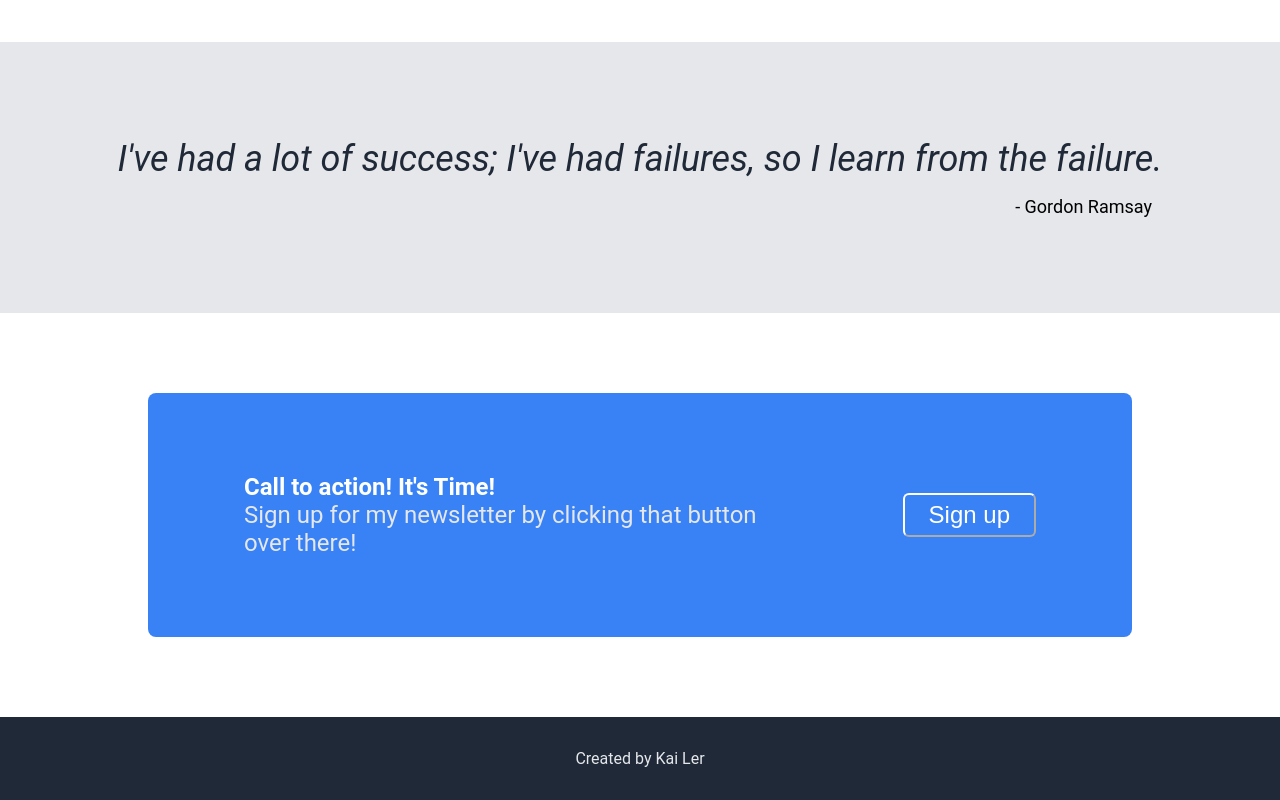
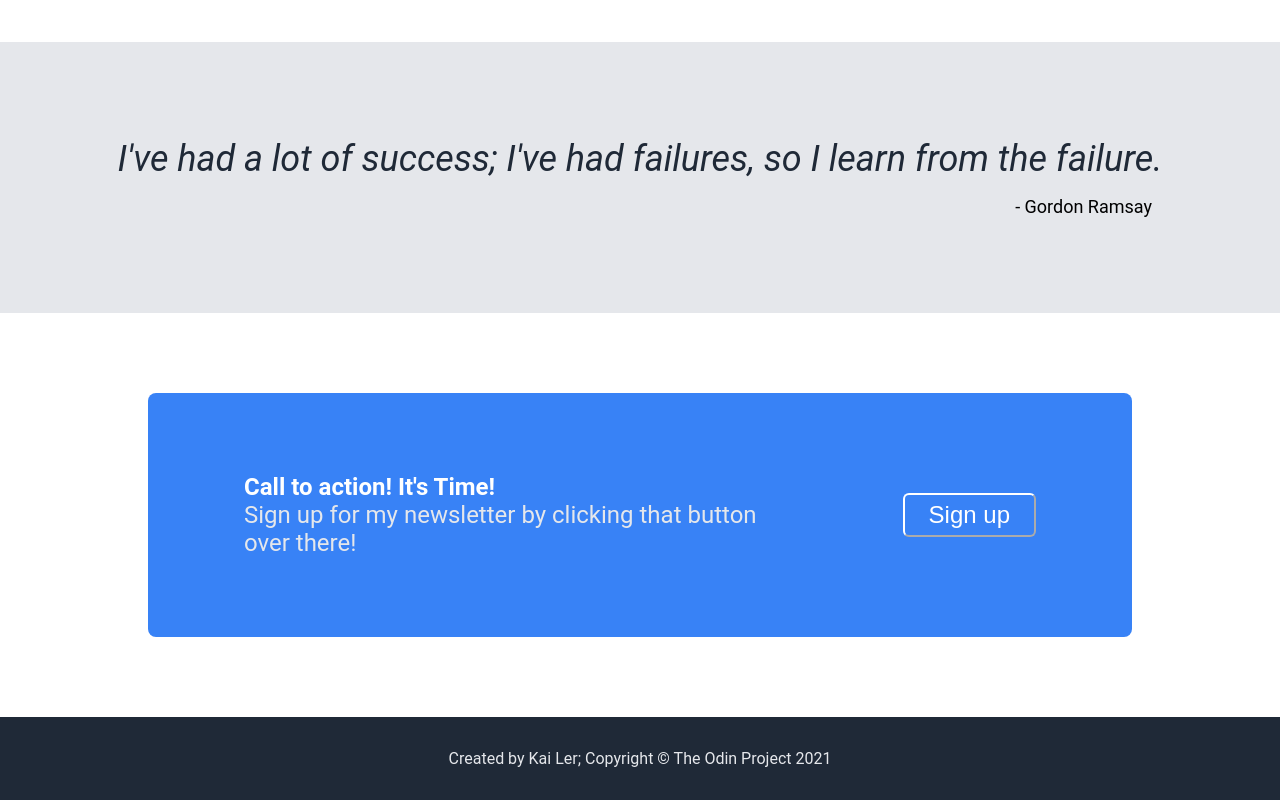
Before and after one commit to kailermai/odin-landing-page, a plain HTML site: page index.html in a window 1280 px wide. Shown: the part 857-1657 px from the top of the page. Drawn offline with Linux system fonts and the light colour scheme.

Commit message:
Added credits to The Odin Project for the webpage deisgn

```diff
--- a/index.html
+++ b/index.html
@@ -63,7 +63,7 @@
         </div>
 
         <div class="credits">
-            <div class="credits text">Created by Kai Ler</div>
+            <div class="credits text">Created by Kai Ler; Copyright © The Odin Project 2021</div>
         </div>
     </body>
 
```
